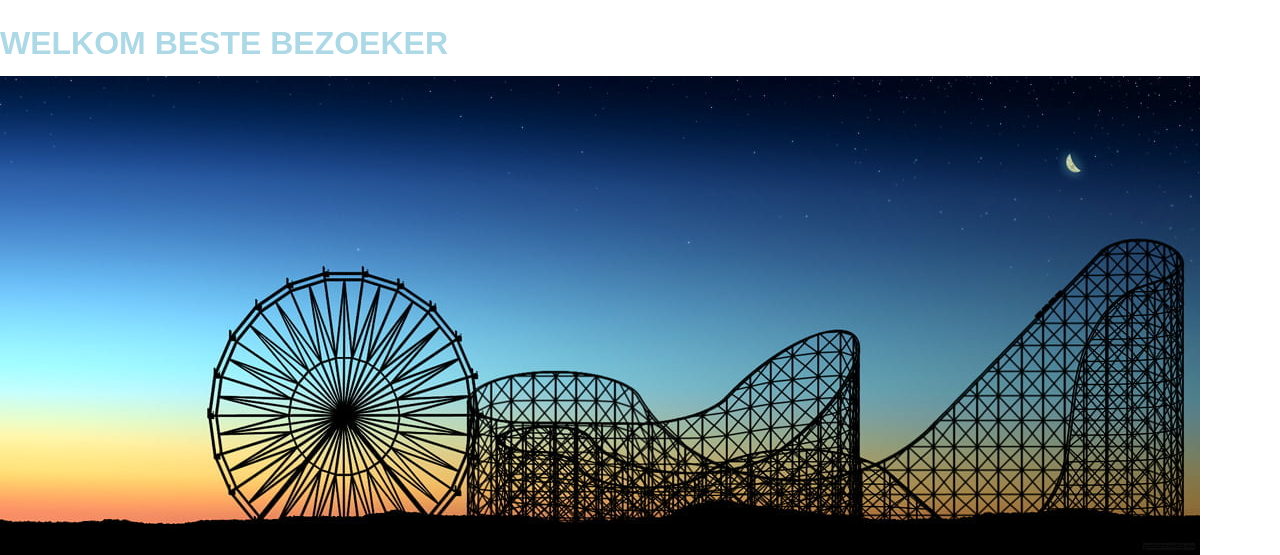
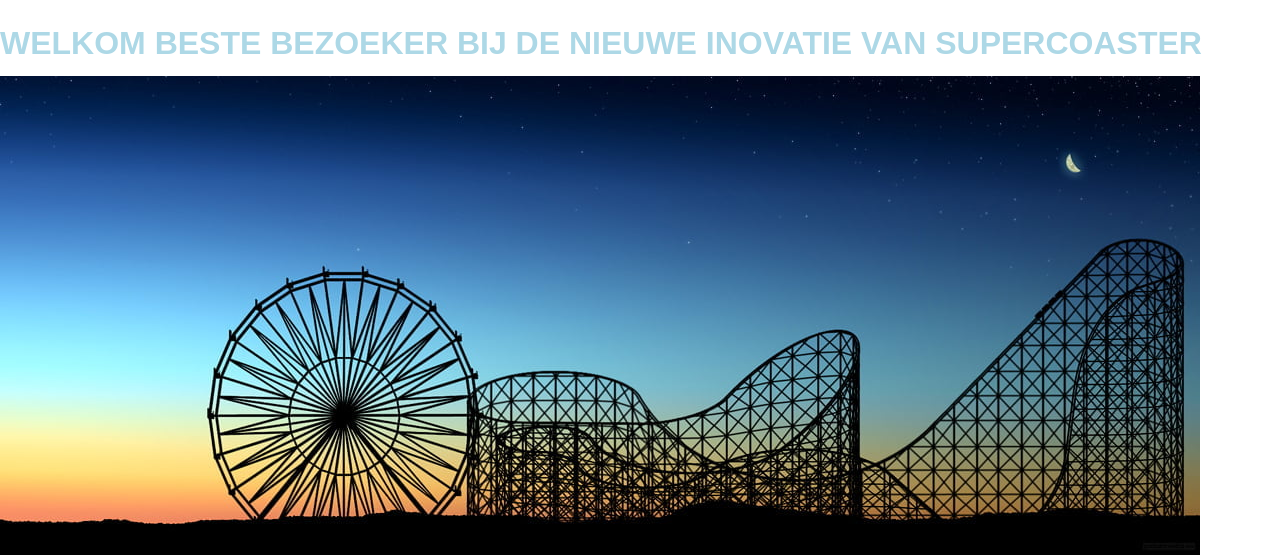
Before and after one commit to NigelAntonPieter/superCoaster, a PHP site: page /index.php in a window 1280 px wide. Shown: the part 113-668 px from the top of the page. Run offline with PHP 8.4, Linux system fonts and the light colour scheme.

Commit message:
andere titel van gemaakt

```diff
--- a/index.php
+++ b/index.php
@@ -12,7 +12,7 @@
 
 
     <div class="container">
-      <h1>WELKOM BESTE BEZOEKER</h1>
+      <h1>WELKOM BESTE BEZOEKER BIJ DE NIEUWE INOVATIE VAN SUPERCOASTER</h1>
       <img src="img/attractie achtergrond.jpg" alt="achtbaan">
      <p>Onze nieuwe achtbaantechniek heet MagnaDrive. Door middel van een aantal onderdelen die ons ontwikkelteam uitgevonden heeft, kunnen we een achtbaan produceren die tot 5-10% sneller kan gaan dan de snelste achtbaan tot nu toe, enkele graden scherpte kan toevoegen aan bochten, en ook nog langer meegaat dan achtbanen gemaakt van gebruikelijke onderdelen. Het mooiste is nog dat de onderdelen niet veel duurder zullen zijn dan onze concurrentie. Vanwege de scherpere bochten is in veel gevallen ook de achtbaan compacter te maken, wat ook weer ruimte vrijmaakt voor andere attracties.</p>
 
```
